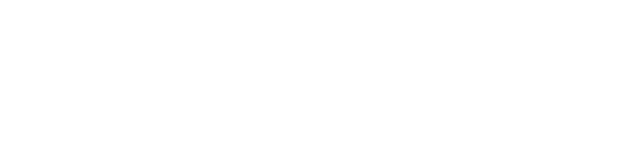
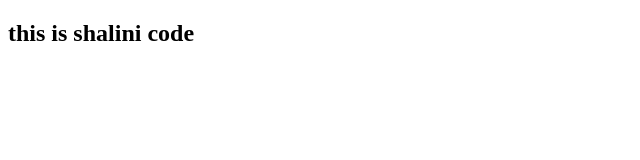
Before and after one commit to meghana79848/project1, a plain HTML site: page index.html in a window 1280 px wide. Shown: the whole page, without its empty margins (0-640 px from the left). Drawn offline with Linux system fonts and the light colour scheme.

Commit message:
task one

```diff
--- a/index.html
+++ b/index.html
@@ -6,6 +6,8 @@
     <title>Document</title>
 </head>
 <body>
-
+    <section>
+        <h1> this is shalini code</h1>
+    </section>
 </body>
 </html>
```
